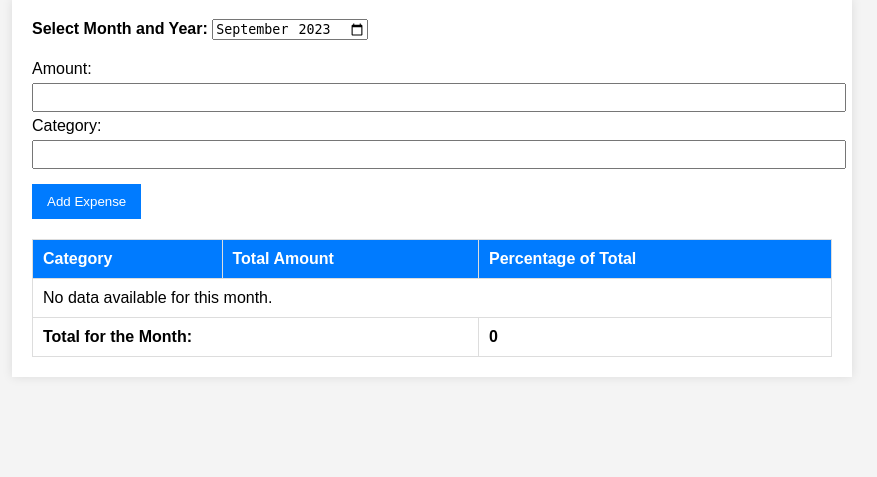
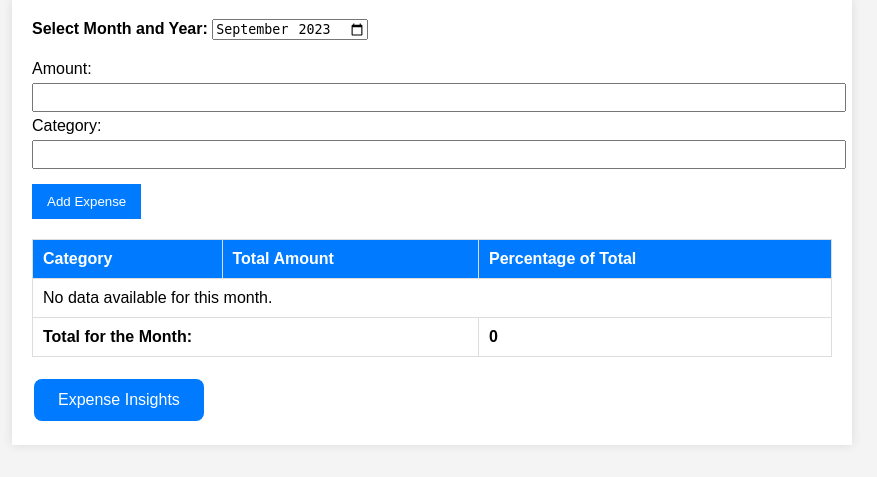
Before and after one commit to YukioRivera/expenseTracker, a Flask app: page / in a window 1280 px wide. Shown: the part 51-528 px from the top of the page, without its empty margins (208-1085 px from the left). Run offline with Flask 2, Linux system fonts and the light colour scheme; data that the repository does not hold is empty.

Commit message:
added a breakdown of the expenses by month and year. going to add a functionality to edit the information next

```diff
--- a/app/routes.py
+++ b/app/routes.py
@@ -2,6 +2,7 @@ from flask import Blueprint, render_template, request, redirect, url_for, flash
 from datetime import datetime
 from app.models import Expense
 from app import db
+from collections import defaultdict
 
 main = Blueprint('main', __name__)
 
@@ -31,22 +32,36 @@ def home():
 
     # Execute the SQL query
     expenses = Expense.query.filter(db.extract('year', Expense.date_time) == year, db.extract('month', Expense.date_time) == month).all()
-    print("expenses: ", expenses)
+    # print("expenses: ", expenses)
 
     # Calculate totals and percentages
-    print("sum(expense.amount for expense in expenses): ", sum(expense.amount for expense in expenses))
+    # print("sum(expense.amount for expense in expenses): ", sum(expense.amount for expense in expenses))
     total = sum(expense.amount for expense in expenses)
     category_totals = {}
     for expense in expenses:
-        print(f"expenses: ", expense)
-        print(f"expense.category: ", expense.category)
-        print("expense.category not in category_totals", expense.category not in category_totals)
+        # print(f"expenses: ", expense)
+        # print(f"expense.category: ", expense.category)
+        # print("expense.category not in category_totals", expense.category not in category_totals)
         if expense.category not in category_totals:
             category_totals[expense.category] = 0
         category_totals[expense.category] += expense.amount
 
     category_percentages = {category: round((amount / total) * 100, 2) for category, amount in category_totals.items()}
 
-    print("category_totals: {category_totals}")
+    # print("category_totals: {category_totals}")
 
     return render_template('index.html', expenses=expenses, total=total, category_percentages=category_percentages, desired_date=desired_date, category_totals=category_totals)
+
+@main.route('/expense_insights', methods=['GET'])
+def expense_insights():
+    # Fetch all expenses
+    all_expenses = Expense.query.order_by(Expense.date_time).all()
+
+    # Organize expenses by month
+    expenses_by_month = defaultdict(list)
+    for expense in all_expenses:
+        month_year_key = expense.date_time.strftime('%B %Y')  # e.g., "September 2023"
+        expenses_by_month[month_year_key].append(expense)
+
+    # print("expenses_by_month: ", expenses_by_month)
+    return render_template('expense_insights.html', expenses_by_month=expenses_by_month)
--- a/app/static/css/styles.css
+++ b/app/static/css/styles.css
@@ -78,3 +78,34 @@ body {
 .expenses-table tfoot {
     font-weight: bold;
 }
+
+/* Expense Insights Button */
+.btn-expense-insights {
+    background-color: #007BFF; /* Primary blue color */
+    border: none;
+    color: white;
+    padding: 12px 24px;
+    text-align: center;
+    text-decoration: none;
+    display: inline-block;
+    font-size: 16px;
+    margin: 4px 2px;
+    cursor: pointer;
+    border-radius: 8px;
+    transition: background-color 0.3s ease;
+}
+
+.btn-expense-insights:hover {
+    background-color: #0056b3; /* Darker blue on hover */
+}
+
+/* Additional styles for expense_insights.html */
+.monthly-container {
+    margin-bottom: 30px;
+}
+
+.monthly-container h3 {
+    border-bottom: 2px solid #007BFF;
+    padding-bottom: 10px;
+    margin-bottom: 20px;
+}
--- /dev/null
+++ b/app/templates/base.html
@@ -0,0 +1,29 @@
+<!DOCTYPE html>
+<html lang="en">
+<head>
+    <meta charset="UTF-8">
+    <meta http-equiv="X-UA-Compatible" content="IE=edge">
+    <meta name="viewport" content="width=device-width, initial-scale=1.0">
+    <title>Expense Tracker</title>
+    <link rel="stylesheet" href="{{ url_for('static', filename='css/styles.css') }}">
+</head>
+<body>
+
+<div class="container">
+    <!-- Flash Messages -->
+    {% with messages = get_flashed_messages(with_categories=true) %}
+        {% if messages %}
+            {% for category, message in messages %}
+                <div class="alert alert-{{ category }}">
+                    {{ message }}
+                </div>
+            {% endfor %}
+        {% endif %}
+    {% endwith %}
+
+    {% block content %}{% endblock %}
+
+</div>
+
+</body>
+</html>
--- a/app/templates/index.html
+++ b/app/templates/index.html
@@ -1,26 +1,6 @@
-<!DOCTYPE html>
-<html lang="en">
-<head>
-    <meta charset="UTF-8">
-    <meta http-equiv="X-UA-Compatible" content="IE=edge">
-    <meta name="viewport" content="width=device-width, initial-scale=1.0">
-    <title>Expense Tracker</title>
-    <link rel="stylesheet" href="{{ url_for('static', filename='css/styles.css') }}">
-</head>
-<body>
+{% extends 'base.html' %}
 
-<div class="container">
-    <!-- Flash Messages -->
-    {% with messages = get_flashed_messages(with_categories=true) %}
-        {% if messages %}
-            {% for category, message in messages %}
-                <div class="alert alert-{{ category }}">
-                    {{ message }}
-                </div>
-            {% endfor %}
-        {% endif %}
-    {% endwith %}
-
+{% block content %}
     <!-- Month and Year Dropdown -->
     <form action="/" method="get" class="month-dropdown">
         <label for="date">Select Month and Year:</label>
@@ -74,8 +54,7 @@
         </tfoot>
     </table>
 
-</div>
-
-
-</body>
-</html>
+    <br>
+    <!-- Button that will link to new page, expense insights -->
+    <a href="{{ url_for('main.expense_insights') }}" class="btn-expense-insights">Expense Insights</a>
+{% endblock %}
```
Also changed, not shown: app/templates/expense_insights.html (added, +37 -0 lines).
